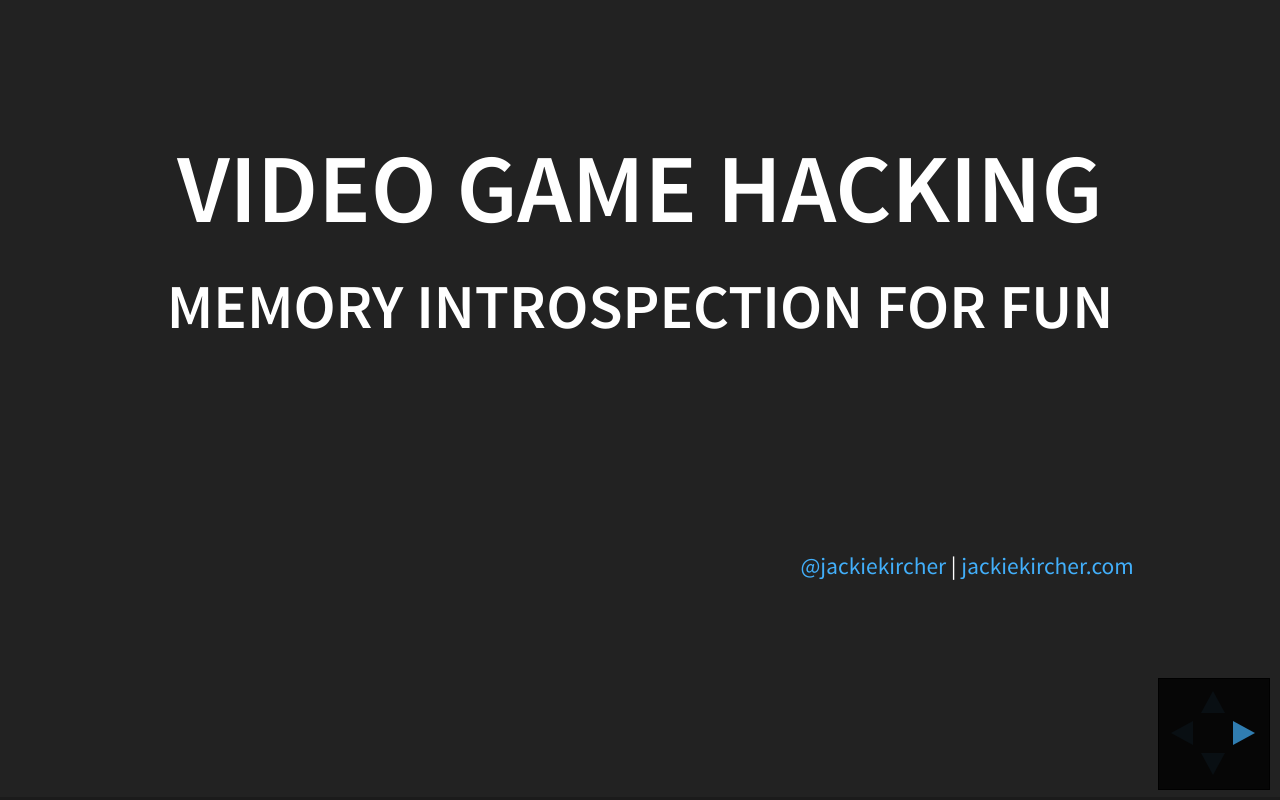
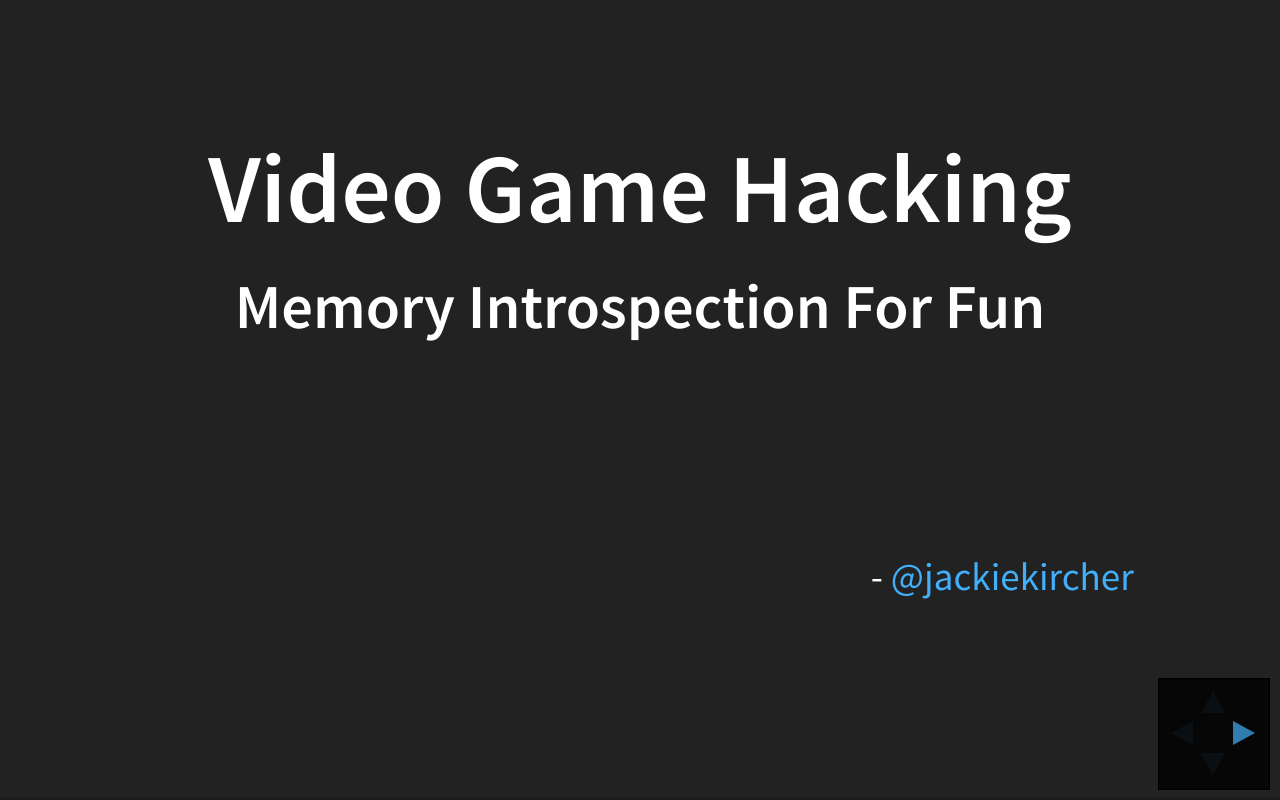
Before and after one commit to jackiekircher/video-game-hacking-at-abstractions, a website: page index.html in a window 1280 px wide. Drawn offline with Linux system fonts and the light colour scheme.

Commit message:
personalize the title slide

```diff
--- a/css/theme/source/custom.scss
+++ b/css/theme/source/custom.scss
@@ -9,6 +9,10 @@
 
 // custom elements
 .reveal {
+  h1, h2, h3, h4, h5, h6 {
+    text-transform: none;
+  }
+
   h1.solo {
     font-size: 4em;
   }
--- a/index.html
+++ b/index.html
@@ -42,11 +42,7 @@
 					<h1>Video Game Hacking</h1>
 					<h2>Memory Introspection For Fun</h2>
           <p class="contact">
-            <small>
-              <a
-                href="http://twitter.com/jackiekircher">@jackiekircher</a> |
-              <a href="http://jackiekircher.com">jackiekircher.com</a>
-            </small>
+            - <a href="http://twitter.com/jackiekircher">@jackiekircher</a>
           </p>
 
           <aside class="notes">
```
Also changed, not shown: css/theme/custom.css.
